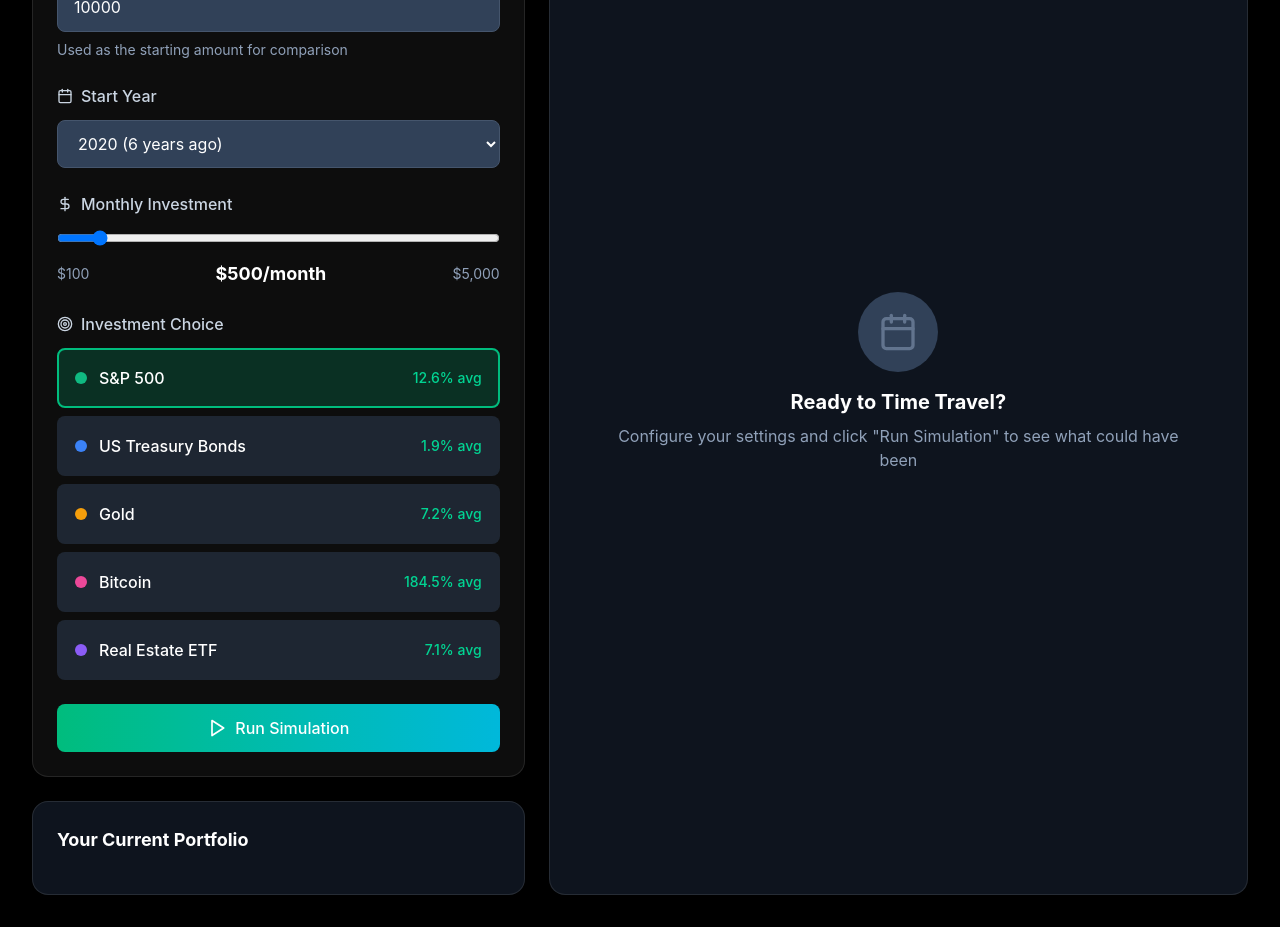
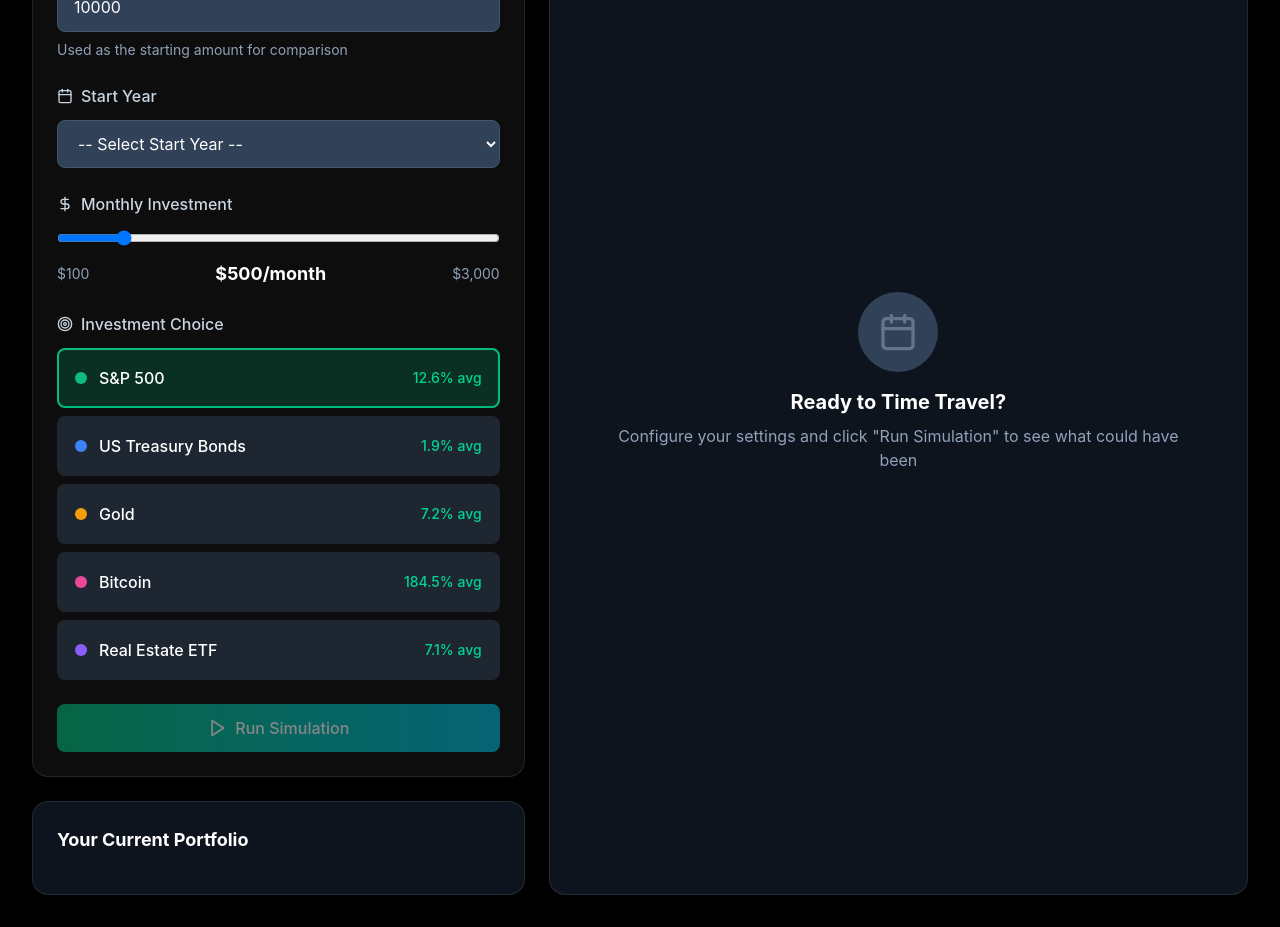
Before and after one commit to MuskanDhamuria/FinTellect, a React (Vite) app: page /app/time-machine in a window 1280 px wide. Shown: the part 340-1267 px from the top of the page. Built offline with nearby package versions, Linux system fonts and the light colour scheme.

Commit message:
charts, roi, numbers dynamic

```diff
--- a/src/app/components/TimeMachine.tsx
+++ b/src/app/components/TimeMachine.tsx
@@ -4,7 +4,7 @@ import { LineChart, Line, XAxis, YAxis, Tooltip, ResponsiveContainer, BarChart,
 
 export default function TimeMachine() {
   const [startingPortfolio, setStartingPortfolio] = useState(10000);
-  const [startYear, setStartYear] = useState('2020');
+  const [startYear, setStartYear] = useState('');
   const [monthlyInvestment, setMonthlyInvestment] = useState(500);
   const [investmentChoice, setInvestmentChoice] = useState('sp500');
   const [showResults, setShowResults] = useState(false);
@@ -103,15 +103,22 @@ const investmentHistory = {
 
 // Calculate what-if scenario
 const calculateResults = () => {
+  if (!startYear) return null;
   const start = parseInt(startYear);
   const end = 2025;
-  let totalValue = 0;
-  let totalInvested = 0;
 
-  const selectedHistory = investmentHistory[investmentChoice as keyof typeof investmentHistory];
+  let totalValue = startingPortfolio;
+  let totalInvested = startingPortfolio;
+
+  const selectedHistory =
+    investmentHistory[investmentChoice as keyof typeof investmentHistory];
 
   for (let year = start; year <= end; year++) {
-    const annualReturn = selectedHistory.yearlyReturns[year as keyof typeof selectedHistory.yearlyReturns] ?? 0;
+    const annualReturn =
+      selectedHistory.yearlyReturns[
+        year as keyof typeof selectedHistory.yearlyReturns
+      ] ?? 0;
+
     const monthlyReturn = annualReturn / 100 / 12;
 
     for (let month = 0; month < 12; month++) {
@@ -122,8 +129,9 @@ const calculateResults = () => {
 
   const returns = totalValue - totalInvested;
   const years = end - start + 1;
+  const roi = totalInvested > 0 ? (returns / totalInvested) * 100 : 0;
 
-  return { totalValue, totalInvested, returns, years };
+  return { totalValue, totalInvested, returns, years, roi };
 };
 
   const results = showResults ? calculateResults() : null;
@@ -189,7 +197,7 @@ const calculateResults = () => {
 
   const currentYear = new Date().getFullYear();
 
-  const startYearOptions = Array.from({ length: 10 }, (_, i) => {
+  const startYearOptions = Array.from({ length: 9 }, (_, i) => {
     const year = currentYear - (10 - i);
     const yearsAgo = currentYear - year;
     return {
@@ -248,6 +256,10 @@ const calculateResults = () => {
                 }}
                 className="w-full bg-slate-700 border border-slate-600 rounded-lg px-4 py-3 text-white focus:ring-2 focus:ring-emerald-500 focus:border-transparent"
               >
+                <option value="" disabled>
+                  -- Select Start Year --
+                </option>
+
                 {startYearOptions.map((option) => (
                   <option key={option.value} value={option.value}>
                     {option.label}
@@ -265,7 +277,7 @@ const calculateResults = () => {
               <input
                 type="range"
                 min="100"
-                max="5000"
+                max="3000"
                 step="100"
                 value={monthlyInvestment}
                 onChange={(e) => setMonthlyInvestment(parseInt(e.target.value))}
@@ -274,7 +286,7 @@ const calculateResults = () => {
               <div className="flex items-center justify-between mt-2">
                 <span className="text-slate-400 text-sm">$100</span>
                 <span className="text-white font-bold text-lg">${monthlyInvestment}/month</span>
-                <span className="text-slate-400 text-sm">$5,000</span>
+                <span className="text-slate-400 text-sm">$3,000</span>
               </div>
             </div>
 
@@ -317,13 +329,14 @@ const calculateResults = () => {
             {/* Action Buttons */}
             <div className="flex gap-3">
             <button
+              disabled={!startYear}
               onClick={() => {
                 const { comparisonData: newComparisonData, yearlyData: newYearlyData } = generateChartData();
                 setComparisonData(newComparisonData);
                 setYearlyComparison(newYearlyData);
                 setShowResults(true);
               }}
-  className="flex-1 flex items-center justify-center gap-2 px-6 py-3 bg-gradient-to-r from-emerald-500 to-cyan-500 text-white rounded-lg hover:shadow-lg hover:shadow-emerald-500/50 transition-all font-medium"
+              className="flex-1 flex items-center justify-center gap-2 px-6 py-3 bg-gradient-to-r from-emerald-500 to-cyan-500 text-white rounded-lg hover:shadow-lg hover:shadow-emerald-500/50 transition-all font-medium disabled:opacity-50 disabled:cursor-not-allowed"
             >
               <Play className="w-5 h-5" />
               Run Simulation
@@ -338,7 +351,6 @@ const calculateResults = () => {
                   setComparisonData([]);
                   setYearlyComparison([]);
               }
-
 }
 
                   className="px-4 py-3 bg-slate-700 text-white rounded-lg hover:bg-slate-600 transition-colors"
```
Also changed, not shown: 6 other files (tests, documents, lock files or other folders). Lines whose indentation alone changed are shown as unchanged.
